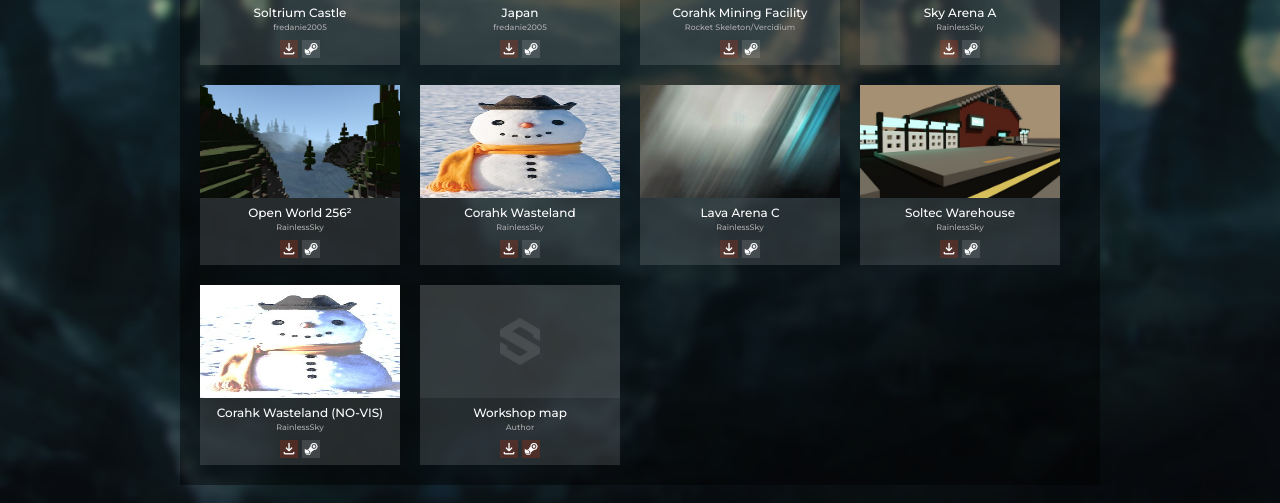
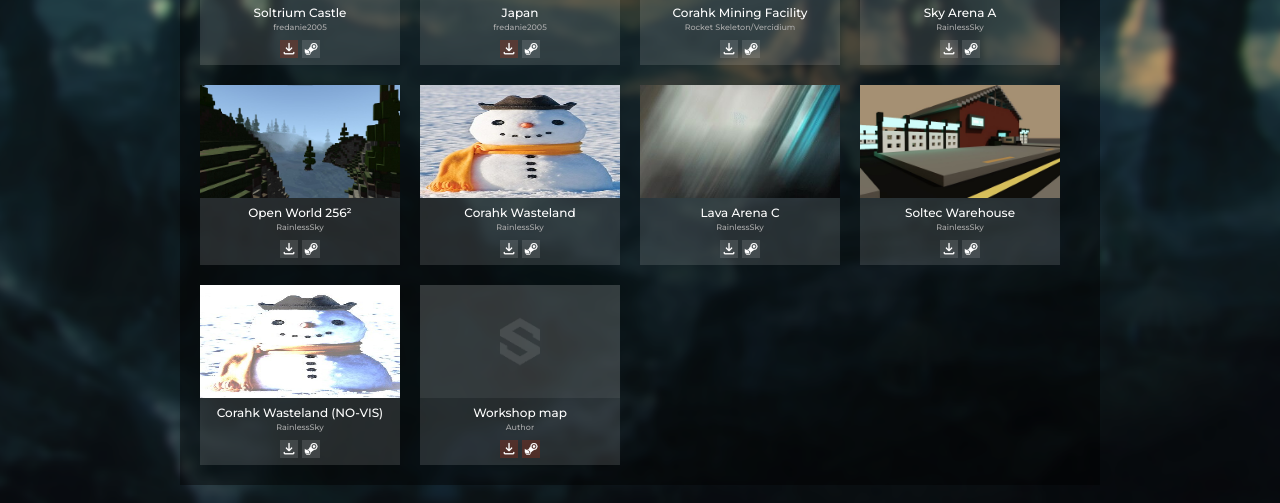
Before and after one commit to sectorsedgecommunity/sectorsedgecommunity.github.io, a website: page custom-maps/index.html in a window 1280 px wide. Shown: the part 294-797 px from the top of the page. Drawn offline with Linux system fonts and the light colour scheme.

Commit message:
Enabled on-site downloads for my maps. Waiting on other mapmakers (fredanie and only fredanie) to give map files

```diff
--- a/custom-maps/index.html
+++ b/custom-maps/index.html
@@ -40,43 +40,43 @@
         <div class="map_tile" data-nosnippet>
             <img draggable="false" class="map_tile_preview" src="../public/custommaps/cmf.jpg"><p class="map_tile_name">Corahk Mining Facility</p>
             <p class="map_tile_author">Rocket Skeleton/Vercidium</p>
-            <button class="download-disabled" title="Download map"><img draggable="false" class="download-map-icon" src="../public/custommaps/download.png"></button>
+            <button class="download-map" title="Download map" onclick="window.location.href='download/cmf.zip'"><img draggable="false" class="download-map-icon" src="../public/custommaps/download.png"></button>
             <button class="download-map" title="Go to Steam Workshop page" onclick="window.location.href='https://steamcommunity.com/sharedfiles/filedetails/?id=3332384672'"><img draggable="false" class="download-map-icon" src="../public/custommaps/workshop.png"></button>
         </div>
         <div class="map_tile" data-nosnippet>
             <img draggable="false" class="map_tile_preview" src="../public/custommaps/skyarenaa.png"><p class="map_tile_name">Sky Arena A</p>
             <p class="map_tile_author">RainlessSky</p>
-            <button class="download-disabled" title="Download map"><img draggable="false" class="download-map-icon" src="../public/custommaps/download.png"></button>
+            <button class="download-map" title="Download map" onclick="window.location.href='download/sky_arena_a.zip'"><img draggable="false" class="download-map-icon" src="../public/custommaps/download.png"></button>
             <button class="download-map" title="Go to Steam Workshop page" onclick="window.location.href='https://steamcommunity.com/sharedfiles/filedetails/?id=3337380657'"><img draggable="false" class="download-map-icon" src="../public/custommaps/workshop.png"></button>
         </div>
         <div class="map_tile" data-nosnippet>
             <img draggable="false" class="map_tile_preview" src="../public/custommaps/openworld256.png"><p class="map_tile_name">Open World 256²</p>
             <p class="map_tile_author">RainlessSky</p>
-            <button class="download-disabled" title="Download map"><img draggable="false" class="download-map-icon" src="../public/custommaps/download.png"></button>
+            <button class="download-map" title="Download map" onclick="window.location.href='download/openworld_256.zip'"><img draggable="false" class="download-map-icon" src="../public/custommaps/download.png"></button>
             <button class="download-map" title="Go to Steam Workshop page" onclick="window.location.href='https://steamcommunity.com/sharedfiles/filedetails/?id=3337372092'"><img draggable="false" class="download-map-icon" src="../public/custommaps/workshop.png"></button>
         </div>
         <div class="map_tile" data-nosnippet>
             <img draggable="false" class="map_tile_preview" src="../public/custommaps/corahkwasteland.png"><p class="map_tile_name">Corahk Wasteland</p>
             <p class="map_tile_author">RainlessSky</p>
-            <button class="download-disabled" title="Download map"><img draggable="false" class="download-map-icon" src="../public/custommaps/download.png"></button>
+            <button class="download-map" title="Download map" onclick="window.location.href='download/corahk_wasteland.zip'"><img draggable="false" class="download-map-icon" src="../public/custommaps/download.png"></button>
             <button class="download-map" title="Go to Steam Workshop page" onclick="window.location.href='https://steamcommunity.com/sharedfiles/filedetails/?id=3284252051'"><img draggable="false" class="download-map-icon" src="../public/custommaps/workshop.png"></button>
         </div>
         <div class="map_tile" data-nosnippet>
             <img draggable="false" class="map_tile_preview" src="../public/custommaps/lavaarenac.png"><p class="map_tile_name">Lava Arena C</p>
             <p class="map_tile_author">RainlessSky</p>
-            <button class="download-disabled" title="Download map"><img draggable="false" class="download-map-icon" src="../public/custommaps/download.png"></button>
+            <button class="download-map" title="Download map" onclick="window.location.href='download/lavaarenac.zip'"><img draggable="false" class="download-map-icon" src="../public/custommaps/download.png"></button>
             <button class="download-map" title="Go to Steam Workshop page" onclick="window.location.href='https://steamcommunity.com/sharedfiles/filedetails/?id=3279050511'"><img draggable="false" class="download-map-icon" src="../public/custommaps/workshop.png"></button>
         </div>
         <div class="map_tile" data-nosnippet>
             <img draggable="false" class="map_tile_preview" src="../public/custommaps/soltecwarehouse.png"><p class="map_tile_name">Soltec Warehouse</p>
             <p class="map_tile_author">RainlessSky</p>
-            <button class="download-disabled" title="Download map"><img draggable="false" class="download-map-icon" src="../public/custommaps/download.png"></button>
+            <button class="download-map" title="Download map" onclick="window.location.href='download/soltec_warehouse.zip'"><img draggable="false" class="download-map-icon" src="../public/custommaps/download.png"></button>
             <button class="download-map" title="Go to Steam Workshop page" onclick="window.location.href='https://steamcommunity.com/sharedfiles/filedetails/?id=3279047614'"><img draggable="false" class="download-map-icon" src="../public/custommaps/workshop.png"></button>
         </div>
         <div class="map_tile" data-nosnippet>
             <img draggable="false" class="map_tile_preview" src="../public/custommaps/corahkwastelandnovis.png"><p class="map_tile_name">Corahk Wasteland (NO-VIS)</p>
             <p class="map_tile_author">RainlessSky</p>
-            <button class="download-disabled" title="Download map"><img draggable="false" class="download-map-icon" src="../public/custommaps/download.png"></button>
+            <button class="download-map" title="Download map" onclick="window.location.href='download/corahk_wasteland_novis.zip'"><img draggable="false" class="download-map-icon" src="../public/custommaps/download.png"></button>
             <button class="download-map" title="Go to Steam Workshop page" onclick="window.location.href='https://steamcommunity.com/sharedfiles/filedetails/?id=3337381943'"><img draggable="false" class="download-map-icon" src="../public/custommaps/workshop.png"></button>
         </div>
         <div class="map_tile" data-nosnippet>
```
Also changed, not shown: 7 other files.
